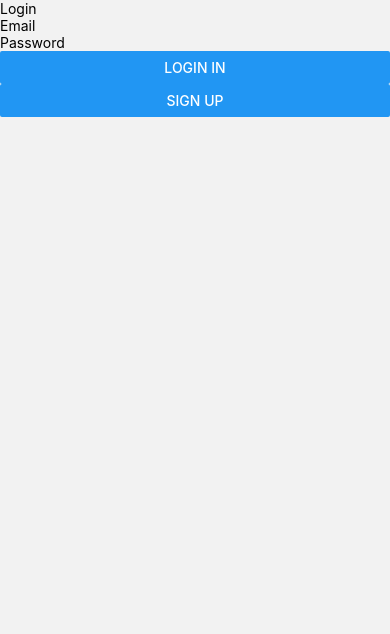
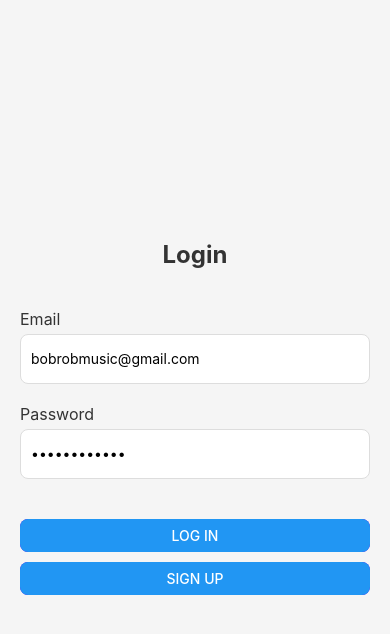
Before and after one commit to sddoshigcp/projects, a React Native app in the folder pomodoro-plots/: screen /Login in a window 390 px wide. Shown: the top 634 px of the page. Built offline with nearby package versions, Linux system fonts and the light colour scheme; no server answers.

Commit message:
Preliminary styling for session components

```diff
--- a/pomodoro-plots/App.tsx
+++ b/pomodoro-plots/App.tsx
@@ -31,4 +31,5 @@ const MyStack = () => {
   );
 };
 
+
 export default MyStack;
--- a/pomodoro-plots/screens/HomeScreen.tsx
+++ b/pomodoro-plots/screens/HomeScreen.tsx
@@ -1,5 +1,5 @@
 import React, { useEffect, useState } from "react";
-import { View, Text, Button, ActivityIndicator } from "react-native";
+import { StyleSheet, View, Text, Button, ActivityIndicator } from "react-native";
 import { supabase } from "../lib/supabase";
 
 const HomeScreen = ({ navigation }: { navigation: any }) => {
@@ -10,7 +10,6 @@ const HomeScreen = ({ navigation }: { navigation: any }) => {
     const fetchUserDetails = async () => {
       try {
         setLoading(true);
-        // Get the current authenticated user
         const {
           data: { user },
           error: authError,
@@ -22,7 +21,6 @@ const HomeScreen = ({ navigation }: { navigation: any }) => {
           return;
         }
 
-        // Query the users table for the username
         const { data, error } = await supabase
           .from("users")
           .select("username")
@@ -47,37 +45,79 @@ const HomeScreen = ({ navigation }: { navigation: any }) => {
   }, []);
 
   return (
-    <View>
-      <Text>
-        Home Screen
-      </Text>
+    <View style={styles.container}>
+      <Text style={styles.title}>Home Screen</Text>
 
       {loading ? (
-        <ActivityIndicator size="large" color="#0000ff" />
+        <ActivityIndicator size="large" color={styles.activityIndicator.color} />
       ) : username ? (
-        <Text>
-          Welcome, {username}!
-        </Text>
+        <Text style={styles.welcomeText}>Welcome, {username}!</Text>
       ) : (
-        <Text>
-          Unable to fetch user details.
-        </Text>
+        <Text style={styles.errorText}>Unable to fetch user details.</Text>
       )}
 
+      <View style={styles.buttonContainer}>
+        <View style={styles.buttonWrapper}>
           <Button
             title="Start Session"
             onPress={() => navigation.navigate("SessionSetup")}
           />
+        </View>
+        <View style={styles.buttonWrapper}>
           <Button
             title="View History"
             onPress={() => navigation.navigate("History")}
           />
+        </View>
+        <View style={styles.buttonWrapper}>
           <Button
             title="Account Details"
             onPress={() => navigation.navigate("Account")}
           />
         </View>
+      </View>
+    </View>
   );
 };
 
+const styles = StyleSheet.create({
+  container: {
+    flex: 1,
+    justifyContent: "center",
+    padding: 20,
+    backgroundColor: "#F5F5F5",
+  },
+  title: {
+    fontSize: 24,
+    fontWeight: "bold",
+    textAlign: "center",
+    marginBottom: 20,
+    color: "#333",
+  },
+  welcomeText: {
+    fontSize: 18,
+    textAlign: "center",
+    color: "#333",
+    marginBottom: 20,
+  },
+  errorText: {
+    fontSize: 16,
+    textAlign: "center",
+    color: "#D32F2F",
+    marginBottom: 20,
+  },
+  activityIndicator: {
+    color: "#6200EE",
+  },
+  buttonContainer: {
+    marginTop: 20,
+  },
+  buttonWrapper: {
+    marginBottom: 10,
+    backgroundColor: "#6200EE",
+    borderRadius: 8,
+    overflow: "hidden",
+  },
+});
+
 export default HomeScreen;
--- a/pomodoro-plots/screens/LoginScreen.tsx
+++ b/pomodoro-plots/screens/LoginScreen.tsx
@@ -1,11 +1,16 @@
 import React, { useEffect, useState } from "react";
-import { View, Text, Button, TextInput, Alert } from "react-native";
+import { StyleSheet, View, Text, TextInput, Button } from "react-native";
 import { supabase } from "../lib/supabase";
 
 const LoginScreen = ({ navigation }: { navigation: any }) => {
-  const [email, setEmail] = useState("");
-  const [password, setPassword] = useState("");
+  const [email, setEmail] = useState("bobrobmusic@gmail.com");
+  const [password, setPassword] = useState("bobrobkabob1");
   const [loading, setLoading] = useState(false);
+
+  //TODO: remove
+  useEffect(() => {
+    handleLogin()
+  }, [])
 
   const handleLogin = () => {
     signInWithEmail();
@@ -14,9 +19,6 @@ const LoginScreen = ({ navigation }: { navigation: any }) => {
   const signInWithEmail = async () => {
     setLoading(true);
 
-    console.log("1")
-
-    // Log in the user
     const {
       data: { user },
       error,
@@ -31,20 +33,17 @@ const LoginScreen = ({ navigation }: { navigation: any }) => {
       return;
     }
 
-    // After successful login, check if the user exists in the 'Users' table
     if (user) {
       const { data, error: fetchError } = await supabase
         .from("users")
         .select("*")
         .eq("user_id", user.id)
-        .single(); // Get the user record
+        .single();
 
       if (fetchError || !data) {
-        // If the user doesn't exist in the Users table, redirect to the Account setup page
-        navigation.navigate("Account"); // Replace with the actual name of the Account screen
+        navigation.navigate("Account");
       } else {
-        // If the user exists in the Users table, redirect to the Home page
-        navigation.navigate("Home"); // Replace with the actual name of the Home screen
+        navigation.navigate("Home");
       }
     }
 
@@ -52,25 +51,89 @@ const LoginScreen = ({ navigation }: { navigation: any }) => {
   };
 
   return (
-    <View>
-      <Text>Login</Text>
+    <View style={styles.container}>
+      <Text style={styles.title}>Login</Text>
 
-      <TextInput placeholder="Email" value={email} onChangeText={setEmail} />
+      <View style={styles.inputContainer}>
+        <Text style={styles.label}>Email</Text>
+        <TextInput
+          style={styles.input}
+          value={email}
+          onChangeText={setEmail}
+          keyboardType="email-address"
+          autoCapitalize="none"
+        />
+      </View>
 
+      <View style={styles.inputContainer}>
+        <Text style={styles.label}>Password</Text>
         <TextInput
-        placeholder="Password"
-        secureTextEntry
+          style={styles.input}
           value={password}
           onChangeText={setPassword}
+          secureTextEntry
         />
-      <Button disabled={loading} title="Login In" onPress={handleLogin} />
+      </View>
+
+      <View style={styles.buttonContainer}>
+        <View style={styles.buttonWrapper}>
+          <Button
+            disabled={loading}
+            title={loading ? "Logging In..." : "Log In"}
+            onPress={handleLogin}
+          />
+        </View>
+        <View style={styles.buttonWrapper}>
           <Button
             disabled={loading}
             title="Sign Up"
             onPress={() => navigation.navigate("Sign Up")}
           />
         </View>
+      </View>
+    </View>
   );
 };
 
+const styles = StyleSheet.create({
+  container: {
+    flex: 1,
+    justifyContent: "center",
+    padding: 20,
+    backgroundColor: "#F5F5F5",
+  },
+  title: {
+    fontSize: 24,
+    fontWeight: "bold",
+    textAlign: "center",
+    marginBottom: 40,
+    color: "#333",
+  },
+  inputContainer: {
+    marginBottom: 20,
+  },
+  label: {
+    fontSize: 16,
+    color: "#333",
+    marginBottom: 5,
+  },
+  input: {
+    height: 50,
+    borderWidth: 1,
+    borderColor: "#DDD",
+    borderRadius: 8,
+    paddingHorizontal: 10,
+    backgroundColor: "#FFF",
+  },
+  buttonContainer: {
+    marginTop: 20,
+  },
+  buttonWrapper: {
+    marginBottom: 10,
+    backgroundColor: "#6200EE",
+    borderRadius: 8,
+    overflow: "hidden",
+  },
+});
+
 export default LoginScreen;
--- a/pomodoro-plots/screens/SessionResultsScreen.tsx
+++ b/pomodoro-plots/screens/SessionResultsScreen.tsx
@@ -1,5 +1,5 @@
 import React, { useEffect, useState } from "react";
-import { View, Text, Button, Alert } from "react-native";
+import { StyleSheet, View, Text, Button, Alert } from "react-native";
 import { supabase } from "../lib/supabase";
 
 const SessionResultsScreen = ({ route, navigation }) => {
@@ -32,22 +32,97 @@ const SessionResultsScreen = ({ route, navigation }) => {
 
   if (!sessionDetails) {
     return (
-      <View>
-        <Text>Loading session details...</Text>
+      <View style={styles.container}>
+        <Text style={styles.loadingText}>Loading session details...</Text>
       </View>
     );
   }
 
   return (
-    <View>
-      <Text>Session Results</Text>
-      <Text>Start Time: {new Date(sessionDetails.start_time).toLocaleTimeString()}</Text>
-      <Text>End Time: {new Date(sessionDetails.end_time).toLocaleTimeString()}</Text>
-      <Text>Session Length: {sessionDetails.session_length} minutes</Text>
-      <Text>Session Status: {sessionDetails.session_status}</Text>
-      <Button title="Return Home" onPress={() => navigation.navigate("Home")} />
+    <View style={styles.container}>
+      <Text style={styles.title}>Session Results</Text>
+      <View style={styles.detailsContainer}>
+        <View style={styles.detailRow}>
+          <Text style={styles.label}>Start Time:</Text>
+          <Text style={styles.value}>
+            {new Date(sessionDetails.start_time).toLocaleTimeString()}
+          </Text>
+        </View>
+        <View style={styles.detailRow}>
+          <Text style={styles.label}>End Time:</Text>
+          <Text style={styles.value}>
+            {new Date(sessionDetails.end_time).toLocaleTimeString()}
+          </Text>
+        </View>
+        <View style={styles.detailRow}>
+          <Text style={styles.label}>Session Length:</Text>
+          <Text style={styles.value}>
+            {sessionDetails.session_length} minutes
+          </Text>
+        </View>
+        <View style={styles.detailRow}>
+          <Text style={styles.label}>Session Status:</Text>
+          <Text style={styles.value}>{sessionDetails.session_status}</Text>
+        </View>
+      </View>
+      <View style={styles.buttonWrapper}>
+        <Button
+          title="Return Home"
+          onPress={() => navigation.navigate("Home")}
+          color="#6200EE"
+        />
+      </View>
     </View>
   );
 };
 
+const styles = StyleSheet.create({
+  container: {
+    flex: 1,
+    justifyContent: "center",
+    padding: 20,
+    backgroundColor: "#F5F5F5",
+  },
+  title: {
+    fontSize: 24,
+    fontWeight: "bold",
+    textAlign: "center",
+    marginBottom: 20,
+    color: "#333",
+  },
+  detailsContainer: {
+    marginBottom: 40,
+    alignItems: "center", // Center the details block on the screen
+  },
+  detailRow: {
+    flexDirection: "row",
+    width: "100%", // Ensures rows span the container's width
+    justifyContent: "center", // Centers the content block horizontally
+    marginBottom: 10,
+  },
+  label: {
+    fontWeight: "bold",
+    fontSize: 16,
+    flex: 1, // Labels take up equal space and align left
+    textAlign: "right",
+    paddingRight: 10, // Space between label and value
+    color: "#333",
+  },
+  value: {
+    fontSize: 16,
+    flex: 1, // Values take more space and align left
+    textAlign: "left",
+    color: "#333",
+  },
+  loadingText: {
+    fontSize: 18,
+    textAlign: "center",
+    color: "#666",
+  },
+  buttonWrapper: {
+    borderRadius: 8,
+    overflow: "hidden",
+  },
+});
+
 export default SessionResultsScreen;
--- a/pomodoro-plots/screens/SessionScreen.tsx
+++ b/pomodoro-plots/screens/SessionScreen.tsx
@@ -1,11 +1,5 @@
 import React, { useState, useEffect, useRef } from "react";
-import {
-  View,
-  Text,
-  Button,
-  AppState,
-  Platform,
-} from "react-native";
+import { StyleSheet, View, Text, Button, AppState, Platform } from "react-native";
 import { supabase } from "../lib/supabase";
 
 const SessionScreen = ({ route, navigation }) => {
@@ -39,13 +33,15 @@ const SessionScreen = ({ route, navigation }) => {
   }, [isRunning]);
 
   useEffect(() => {
-    if (Platform.OS === "web") {
-      document.addEventListener("visibilitychange", handleVisibilityChange);
-    } else {
-      AppState.addEventListener("change", handleAppStateChange);
-    }
+    const appStateListener = AppState.addEventListener("change", handleAppStateChange);
 
-    return () => cleanupListeners();
+    // Clean up listeners on unmount or when navigating away
+    return () => {
+      if (appStateListener) {
+        appStateListener.remove();
+      }
+      cleanupListeners();
+    };
   }, []);
 
   const handleAppStateChange = (nextAppState) => {
@@ -65,12 +61,10 @@ const SessionScreen = ({ route, navigation }) => {
   const cleanupListeners = () => {
     if (Platform.OS === "web") {
       document.removeEventListener("visibilitychange", handleVisibilityChange);
-    } else {
-      AppState.removeEventListener("change", handleAppStateChange);
     }
   };
 
-  const endSession = async (reason: string) => {
+  const endSession = async (reason) => {
     if (navigatedAway.current) return;
     setIsRunning(false);
     navigatedAway.current = true;
@@ -97,16 +91,58 @@ const SessionScreen = ({ route, navigation }) => {
   };
 
   return (
-    <View>
-      <Text>Session Screen</Text>
-      <Text>Time Left: {formatTime(timeLeft)}</Text>
-      <Button
-        title={isRunning ? "Pause" : "Play"}
-        onPress={() => setIsRunning((prevState) => !prevState)}
-      />
-      <Button title="End Session" onPress={() => endSession("Terminated (Manually)")} />
+    <View style={styles.container}>
+      <Text style={styles.title}>Pomodoro Timer</Text>
+      <Text style={styles.time}>{formatTime(timeLeft)}</Text>
+      <View style={styles.buttonContainer}>
+        <View style={styles.buttonWrapper}>
+          <Button
+            title={isRunning ? "Pause" : "Play"}
+            onPress={() => setIsRunning((prevState) => !prevState)}
+            color="#6200EE"
+          />
+        </View>
+        <View style={styles.buttonWrapper}>
+          <Button
+            title="End Session"
+            onPress={() => endSession("Terminated (Manually)")}
+            color="#6200EE"
+          />
+        </View>
+      </View>
     </View>
   );
 };
 
+const styles = StyleSheet.create({
+  container: {
+    flex: 1,
+    justifyContent: "center",
+    padding: 20,
+    backgroundColor: "#F5F5F5",
+  },
+  title: {
+    fontSize: 24,
+    fontWeight: "bold",
+    textAlign: "center",
+    marginBottom: 20,
+    color: "#333",
+  },
+  time: {
+    fontSize: 48,
+    fontWeight: "bold",
+    textAlign: "center",
+    marginBottom: 40,
+    color: "#333",
+  },
+  buttonContainer: {
+    marginTop: 20,
+  },
+  buttonWrapper: {
+    marginBottom: 10,
+    borderRadius: 8,
+    overflow: "hidden",
+  },
+});
+
 export default SessionScreen;
--- a/pomodoro-plots/screens/SessionSetupScreen.tsx
+++ b/pomodoro-plots/screens/SessionSetupScreen.tsx
@@ -1,27 +1,29 @@
 import React, { useState } from "react";
-import { View, Text, Button, Picker, Alert } from "react-native";
+import { StyleSheet, View, Text, Button, Alert } from "react-native";
 import { supabase } from "../lib/supabase";
+import { Dropdown } from "react-native-element-dropdown";
 
 const SessionSetupScreen = ({ navigation }: { navigation: any }) => {
   const [selectedMinutes, setSelectedMinutes] = useState(15);
+  const [isDropdownFocused, setIsDropdownFocused] = useState(false);
 
   // Generate options for the dropdown (15 min to 120 min)
-  const minuteOptions = Array.from({ length: 8 }, (_, i) => (i + 1) * 15);
-  minuteOptions.push(0.1);
-  minuteOptions.push(1);
+  const minuteOptions = Array.from({ length: 8 }, (_, i) => ({
+    label: `${(i + 1) * 15} minutes`,
+    value: (i + 1) * 15,
+  }));
+  minuteOptions.push({ label: "0.1 minutes", value: 0.1 });
+  minuteOptions.push({ label: "1 minute", value: 1 });
 
   const handleStartTimer = async () => {
     try {
-      // Assuming you have user authentication set up and can retrieve the user ID
-      const user = supabase.auth.getUser();
+      const user = await supabase.auth.getUser();
       if (!user) {
         alert("Error: User not logged in");
         return;
       }
 
-      const userId = (await user).data.user?.id
-
-      console.log("userId: ", userId)
+      const userId = user.data.user?.id;
 
       const { data, error } = await supabase
         .from("sessions")
@@ -42,7 +44,6 @@ const SessionSetupScreen = ({ navigation }: { navigation: any }) => {
         return;
       }
 
-      // Navigate to the session screen with session details
       navigation.navigate("Session", {
         sessionLength: selectedMinutes,
         sessionId: data.session_id,
@@ -54,24 +55,64 @@ const SessionSetupScreen = ({ navigation }: { navigation: any }) => {
   };
 
   return (
-    <View>
-      <Text>Session Setup Screen</Text>
-      <Text>Select Session Length:</Text>
-      <Picker
-        selectedValue={selectedMinutes}
-        onValueChange={(itemValue) => setSelectedMinutes(itemValue)}
-      >
-        {minuteOptions.map((minutes) => (
-          <Picker.Item
-            key={minutes}
-            label={`${minutes} minutes`}
-            value={minutes}
-          />
-        ))}
-      </Picker>
-      <Button title="Start Timer" onPress={handleStartTimer} />
+    <View style={styles.container}>
+      <Text style={styles.title}>Session Setup Screen</Text>
+      <Text style={styles.label}>Select Session Length:</Text>
+      <Dropdown
+        style={[styles.dropdown, isDropdownFocused && styles.dropdownFocused]}
+        data={minuteOptions}
+        labelField="label"
+        valueField="value"
+        placeholder="Select minutes"
+        value={selectedMinutes}
+        onFocus={() => setIsDropdownFocused(true)}
+        onBlur={() => setIsDropdownFocused(false)}
+        onChange={(item) => setSelectedMinutes(item.value)}
+      />
+      <View style={styles.buttonWrapper}>
+        <Button title="Start Timer" onPress={handleStartTimer} />
+      </View>
     </View>
   );
 };
 
+const styles = StyleSheet.create({
+  container: {
+    flex: 1,
+    justifyContent: "center",
+    padding: 20,
+    backgroundColor: "#F5F5F5",
+  },
+  title: {
+    fontSize: 24,
+    fontWeight: "bold",
+    textAlign: "center",
+    marginBottom: 20,
+    color: "#333",
+  },
+  label: {
+    fontSize: 16,
+    color: "#333",
+    marginBottom: 10,
+    textAlign: "center",
+  },
+  dropdown: {
+    height: 50,
+    borderWidth: 1,
+    borderColor: "#DDD",
+    borderRadius: 8,
+    paddingHorizontal: 10,
+    backgroundColor: "#FFF",
+    marginBottom: 20,
+  },
+  dropdownFocused: {
+    borderColor: "#6200EE",
+  },
+  buttonWrapper: {
+    backgroundColor: "#6200EE",
+    borderRadius: 8,
+    overflow: "hidden",
+  },
+});
+
 export default SessionSetupScreen;
```
Also changed, not shown: pomodoro-plots/package.json (+7 -4 lines), 1 other file (tests, documents, lock files or other folders). Lines whose indentation alone changed are shown as unchanged.
